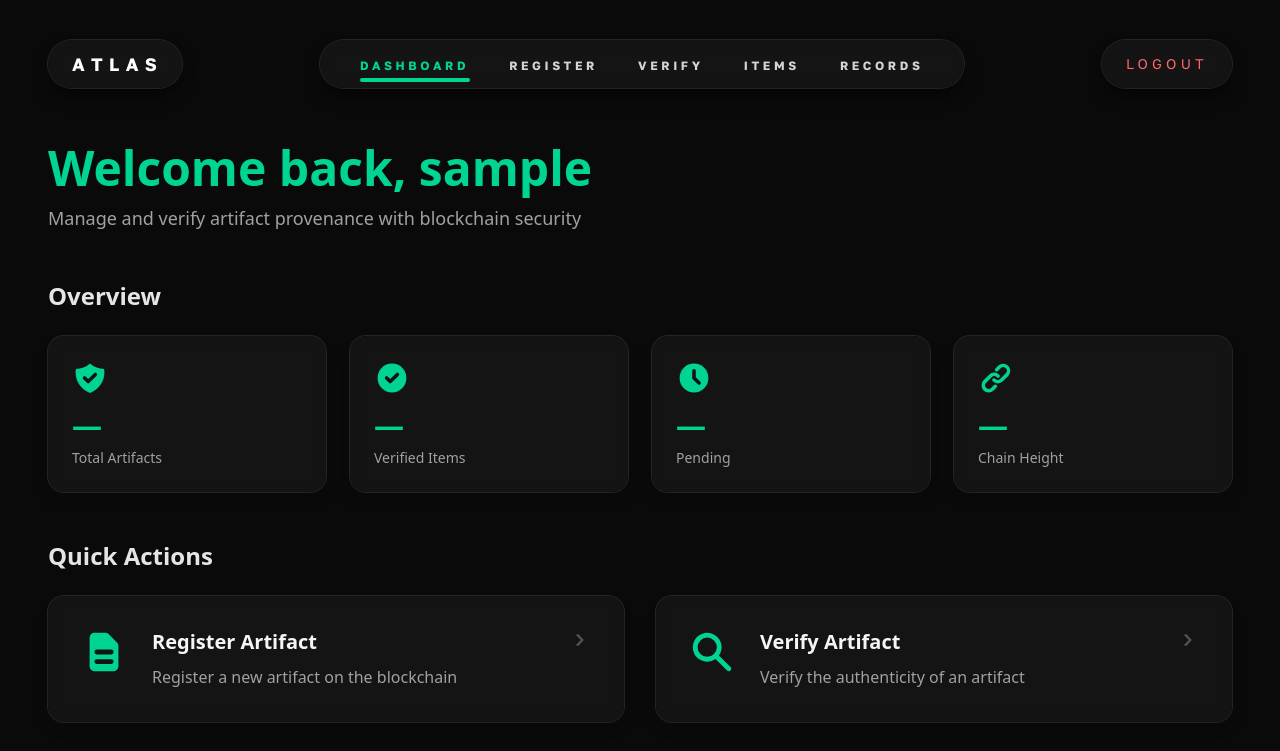
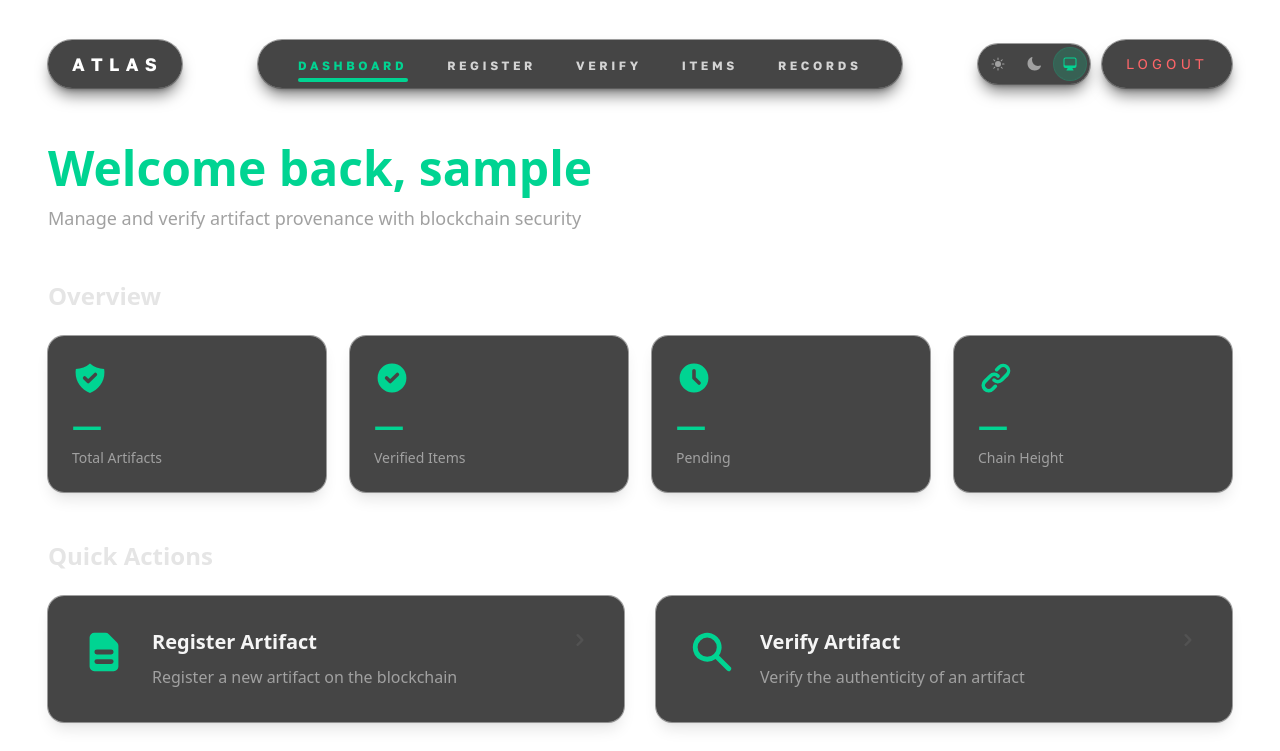
Before and after one commit to ZEDPortugal/ATLAS-Cryptographically-Securing-Antiquities-Provenance, a Next.js app: page / in a window 1280 px wide. Shown: the top 751 px of the page. Built offline with nearby package versions, Linux system fonts and the light colour scheme; sample sign-in values are in the browser's storage.

Commit message:
Add dark/light mode system with theme toggle that follows OS preference

```diff
--- /dev/null
+++ b/src/app/components/ThemeToggle.jsx
@@ -0,0 +1,37 @@
+"use client";
+
+import { useTheme } from "../context/ThemeContext";
+import { HiSun, HiMoon, HiComputerDesktop } from "react-icons/hi2";
+
+export default function ThemeToggle() {
+  const { theme, setTheme, effectiveTheme } = useTheme();
+
+  const themes = [
+    { value: "light", icon: HiSun, label: "Light" },
+    { value: "dark", icon: HiMoon, label: "Dark" },
+    { value: "system", icon: HiComputerDesktop, label: "System" },
+  ];
+
+  return (
+    <div className="flex items-center gap-1 rounded-full bg-neutral-900/80 p-1 shadow-lg shadow-black/50 ring-1 ring-neutral-700/50 backdrop-blur dark:bg-neutral-900/80 light:bg-neutral-100/80 light:ring-neutral-300/50">
+      {themes.map(({ value, icon: Icon, label }) => {
+        const isActive = theme === value;
+        return (
+          <button
+            key={value}
+            onClick={() => setTheme(value)}
+            className={`flex h-8 w-8 items-center justify-center rounded-full transition-all duration-200 focus-visible:outline focus-visible:outline-offset-2 focus-visible:outline-emerald-400 ${
+              isActive
+                ? "bg-emerald-400/20 text-emerald-400 ring-1 ring-emerald-400/30"
+                : "text-neutral-400 hover:bg-neutral-800/50 hover:text-neutral-200 light:hover:bg-neutral-200/50 light:hover:text-neutral-700"
+            }`}
+            title={label}
+            aria-label={`Switch to ${label.toLowerCase()} mode`}
+          >
+            <Icon className="h-4 w-4" />
+          </button>
+        );
+      })}
+    </div>
+  );
+}
--- /dev/null
+++ b/src/app/context/ThemeContext.jsx
@@ -0,0 +1,73 @@
+"use client";
+
+import { createContext, useContext, useEffect, useState } from "react";
+
+const ThemeContext = createContext({
+  theme: "dark",
+  systemTheme: "dark",
+  setTheme: () => {},
+});
+
+export function ThemeProvider({ children }) {
+  const [theme, setTheme] = useState("system");
+  const [systemTheme, setSystemTheme] = useState("dark");
+
+  useEffect(() => {
+    // Check system preference
+    const mediaQuery = window.matchMedia("(prefers-color-scheme: dark)");
+    setSystemTheme(mediaQuery.matches ? "dark" : "light");
+
+    // Listen for system theme changes
+    const handleChange = (e) => {
+      setSystemTheme(e.matches ? "dark" : "light");
+    };
+
+    mediaQuery.addEventListener("change", handleChange);
+    return () => mediaQuery.removeEventListener("change", handleChange);
+  }, []);
+
+  useEffect(() => {
+    // Load saved theme preference
+    const savedTheme = localStorage.getItem("theme") || "system";
+    setTheme(savedTheme);
+  }, []);
+
+  useEffect(() => {
+    // Apply theme to document
+    const root = document.documentElement;
+    const effectiveTheme = theme === "system" ? systemTheme : theme;
+
+    root.classList.remove("light", "dark");
+    root.classList.add(effectiveTheme);
+
+    // Save theme preference
+    localStorage.setItem("theme", theme);
+  }, [theme, systemTheme]);
+
+  const handleSetTheme = (newTheme) => {
+    setTheme(newTheme);
+  };
+
+  const effectiveTheme = theme === "system" ? systemTheme : theme;
+
+  return (
+    <ThemeContext.Provider
+      value={{
+        theme,
+        systemTheme,
+        effectiveTheme,
+        setTheme: handleSetTheme,
+      }}
+    >
+      {children}
+    </ThemeContext.Provider>
+  );
+}
+
+export function useTheme() {
+  const context = useContext(ThemeContext);
+  if (!context) {
+    throw new Error("useTheme must be used within a ThemeProvider");
+  }
+  return context;
+}
--- a/src/app/globals.css
+++ b/src/app/globals.css
@@ -1,10 +1,43 @@
 @import "tailwindcss";
 
+/* Light mode colors */
+:root.light {
+  --background: #ffffff;
+  --foreground: #0a0a0a;
+  --neutral-50: #fafafa;
+  --neutral-100: #f5f5f5;
+  --neutral-200: #e5e5e5;
+  --neutral-300: #d4d4d4;
+  --neutral-400: #a3a3a3;
+  --neutral-500: #737373;
+  --neutral-600: #525252;
+  --neutral-700: #404040;
+  --neutral-800: #262626;
+  --neutral-900: #171717;
+  --neutral-950: #0a0a0a;
+}
 
+/* Dark mode colors */
+:root.dark {
+  --background: #0a0a0a;
+  --foreground: #ededed;
+  --neutral-50: #0a0a0a;
+  --neutral-100: #171717;
+  --neutral-200: #262626;
+  --neutral-300: #404040;
+  --neutral-400: #525252;
+  --neutral-500: #737373;
+  --neutral-600: #a3a3a3;
+  --neutral-700: #d4d4d4;
+  --neutral-800: #e5e5e5;
+  --neutral-900: #f5f5f5;
+  --neutral-950: #fafafa;
+}
 
+/* Default to dark mode */
 :root {
-  --background: #ffffff;
-  --foreground: #171717;
+  --background: #0a0a0a;
+  --foreground: #ededed;
 }
 
 @theme inline {
@@ -17,19 +50,12 @@
   --font-golosText: var(--font-golos-text);
 }
 
-@media (prefers-color-scheme: dark) {
-  :root {
-    --background: #0a0a0a;
-    --foreground: #ededed;
-  }
-}
-
 body {
-
   background-color: var(--background);
   background-repeat: no-repeat;
   background-position: center;
   background-size: 100%;
   color: var(--foreground);
   font-family: var(--font-golosText);
+  transition: background-color 0.3s ease, color 0.3s ease;
 }
--- a/src/app/layout.js
+++ b/src/app/layout.js
@@ -2,6 +2,7 @@ import { Geist, Geist_Mono, EB_Garamond, Roboto, Golos_Text} from "next/font/goo
 import "./globals.css";
 import ConditionalNav from "./components/ConditionalNav";
 import { AuthProvider } from "./context/AuthContext";
+import { ThemeProvider } from "./context/ThemeContext";
 
 const golosText = Golos_Text({
   variable: "--font-golos-text",
@@ -41,10 +42,12 @@ export default function RootLayout({ children }) {
         className={`${geistSans.variable} ${ebGaramond.variable} ${golosText.variable} ${geistMono.variable} antialiased`}
       >
         <AuthProvider>
-          <div className="flex min-h-screen flex-col bg-neutral-950 text-white">
-            <ConditionalNav />
-            <div className="flex-1">{children}</div>
-          </div>
+          <ThemeProvider>
+            <div className="flex min-h-screen flex-col bg-background text-foreground transition-colors duration-300">
+              <ConditionalNav />
+              <div className="flex-1">{children}</div>
+            </div>
+          </ThemeProvider>
         </AuthProvider>
       </body>
     </html>
--- a/src/app/navbar/navigationbar.jsx
+++ b/src/app/navbar/navigationbar.jsx
@@ -4,6 +4,7 @@ import Link from "next/link";
 import { usePathname } from "next/navigation";
 import { useCallback, useEffect, useLayoutEffect, useMemo, useRef, useState } from "react";
 import { useAuth } from "../context/AuthContext";
+import ThemeToggle from "../components/ThemeToggle";
 
 const links = [
 	{ label: "dashboard", href: "/" },
@@ -114,8 +115,8 @@ export default function NavigationBar() {
 			<header className="hidden shrink-0 items-center justify-between gap-4 px-6 pt-6 pb-4 md:flex md:pt-10 md:pb-6 lg:px-12">
 				{/* Logo - Left */}
 				<Link href="/" className="flex items-center">
-					<div className="flex h-12 items-center rounded-full bg-neutral-900/80 px-6 shadow-lg shadow-black/50 ring-1 ring-neutral-700/50 backdrop-blur transition-all hover:ring-emerald-400/50">
-						<span className="font-golosText text-lg font-bold tracking-wider text-white">A T L A S</span>
+					<div className="flex h-12 items-center rounded-full bg-neutral-900/80 px-6 shadow-lg shadow-black/50 ring-1 ring-neutral-700/50 backdrop-blur transition-all hover:ring-emerald-400/50 dark:bg-neutral-900/80 light:bg-neutral-100/80 light:ring-neutral-300/50">
+						<span className="font-golosText text-lg font-bold tracking-wider text-white dark:text-white light:text-neutral-900">A T L A S</span>
 					</div>
 				</Link>
 
@@ -124,7 +125,7 @@ export default function NavigationBar() {
 					aria-label="Primary navigation"
 					className="flex-1 flex justify-center"
 				>
-					<ul className="relative flex items-center gap-2 rounded-full bg-neutral-900/80 px-6 py-3 shadow-lg shadow-black/50 ring-1 ring-neutral-700/50 backdrop-blur">
+					<ul className="relative flex items-center gap-2 rounded-full bg-neutral-900/80 px-6 py-3 shadow-lg shadow-black/50 ring-1 ring-neutral-700/50 backdrop-blur dark:bg-neutral-900/80 light:bg-neutral-100/80 light:ring-neutral-300/50">
 						<span
 							ref={indicatorRef}
 							style={{
@@ -138,7 +139,7 @@ export default function NavigationBar() {
 							const active = isActive(pathname, link.href);
 							const baseClasses = "font-golosText px-4 py-2 text-xs font-semibold uppercase tracking-[0.3em] transition-colors duration-200 focus-visible:outline focus-visible:outline-offset-2 focus-visible:outline-emerald-400";
 							const activeClasses = "text-emerald-400";
-							const inactiveClasses = "text-neutral-300 hover:text-emerald-200";
+							const inactiveClasses = "text-neutral-300 hover:text-emerald-200 dark:text-neutral-300 light:text-neutral-600 light:hover:text-emerald-500";
 
 							return (
 								<li key={link.href}>
@@ -162,15 +163,18 @@ export default function NavigationBar() {
 					</ul>
 				</nav>
 
-				{/* Logout Button - Right */}
+				{/* Right Side - Theme Toggle and Logout */}
+				<div className="flex items-center gap-3">
+					<ThemeToggle />
 					<button
 						onClick={logout}
-					className="flex h-12 items-center rounded-full bg-neutral-900/80 px-6 shadow-lg shadow-black/50 ring-1 ring-neutral-700/50 backdrop-blur transition-all hover:ring-red-500/50"
+						className="flex h-12 items-center rounded-full bg-neutral-900/80 px-6 shadow-lg shadow-black/50 ring-1 ring-neutral-700/50 backdrop-blur transition-all hover:ring-red-500/50 dark:bg-neutral-900/80 light:bg-neutral-100/80 light:ring-neutral-300/50"
 					>
-					<span className="font-golosText text-sm uppercase tracking-[0.3em] text-red-400 transition-colors hover:text-red-300">
+						<span className="font-golosText text-sm uppercase tracking-[0.3em] text-red-400 transition-colors hover:text-red-300 light:text-red-500 light:hover:text-red-600">
 							Logout
 						</span>
 					</button>
+				</div>
 			</header>
 
 			{/* Floating Burger Menu Button */}
```
Lines whose indentation alone changed are shown as unchanged.
